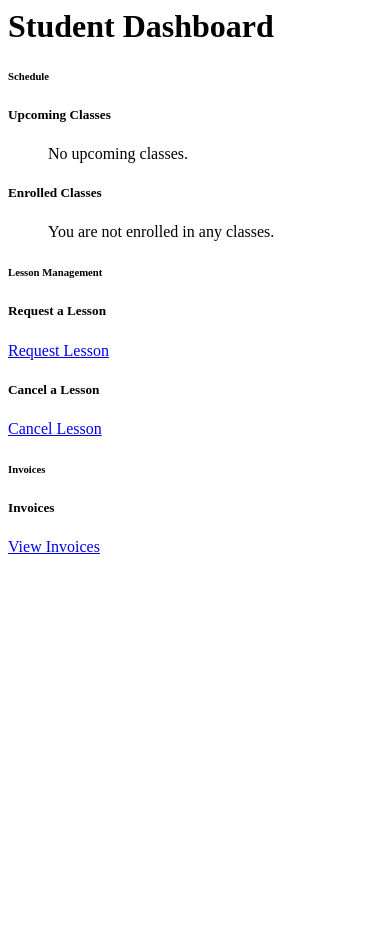
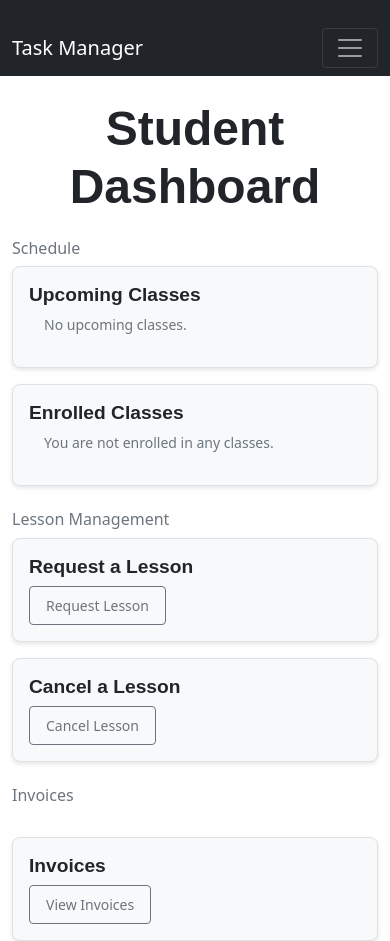
Before and after one commit to Noufabdalm/Narwhal, a Django app: template tutorials/templates/student_dashboard.html in a window 390 px wide. Before the commit the page ends 554 px from the top, so only its background shows below. Run offline with Django 3.2, Linux system fonts and the light colour scheme; the template is opened without the code that fills it, so the values that code supplies are empty; some libraries are stand-ins or nearby versions.

Commit message:
Made front end for student student_dashboard

```diff
--- a/static/custom.css
+++ b/static/custom.css
@@ -2,10 +2,9 @@
  * Alerts
  */
 
-.alert {
+ .alert {
   border-radius: 0px;
 }
-
 
 /*
  * Cover page
@@ -20,9 +19,9 @@
   height: 100vh;
 }
 
-.vcenter-item{
-    display: flex;
-    align-items: center;
+.vcenter-item {
+  display: flex;
+  align-items: center;
 }
 
 /*
@@ -45,13 +44,13 @@ p.cover-text {
   padding-bottom: 30px;
   border-radius: 15%;
 }
+
 .cover-card-block {
-  opacity: 1
+  opacity: 1;
 }
 
-
 /*
- * forms
+ * Forms
  */
 .nolabel label {
   display: none;
@@ -82,13 +81,13 @@ ul.errorlist {
  */
 .profile-image {
   width: 120px;
-  clear:both;
-  float:left;
+  clear: both;
+  float: left;
 }
 
 .profile-text {
-  overflow:hidden;
-  padding-left:20px
+  overflow: hidden;
+  padding-left: 20px;
 }
 
 h3.profile-title {
@@ -101,7 +100,6 @@ h3.profile-title {
   font-style: italic;
 }
 
-
 /*
  * Hyperlinks
  */
@@ -109,7 +107,102 @@ h3.profile-title {
   text-decoration: none;
   color: #0d6efd;
 }
+
 .content a:hover {
   text-decoration: underline;
   color: #0d6efd;
 }
+
+/*
+ * Dashboard Styling
+ */
+
+/* General Layout */
+.container {
+  margin-top: 20px;
+}
+
+.text-center {
+  text-align: center;
+}
+
+h1,
+h5 {
+  font-family: Arial, sans-serif;
+  font-weight: bold;
+}
+
+h6 {
+  font-size: 16px;
+  color: #6c757d;
+  margin-bottom: 10px;
+}
+
+/* Cards */
+.bg-light {
+  background-color: #f8f9fa !important;
+}
+
+.border {
+  border: 1px solid #dee2e6;
+}
+
+.rounded {
+  border-radius: 8px !important;
+  box-shadow: 0 2px 4px rgba(0, 0, 0, 0.1);
+}
+
+.p-4 {
+  padding: 1.5rem !important;
+}
+
+.low-key {
+  color: #6c757d;
+  font-size: 14px;
+}
+
+ul {
+  padding-left: 20px;
+  list-style-type: disc;
+}
+
+ul li {
+  margin-bottom: 8px;
+}
+
+/* Buttons */
+.btn {
+  border-radius: 4px;
+  padding: 8px 16px;
+  text-transform: capitalize;
+}
+
+.btn-outline-secondary {
+  color: #6c757d;
+  border-color: #6c757d;
+  background-color: transparent;
+}
+
+.btn-outline-secondary:hover {
+  background-color: #6c757d;
+  color: #fff;
+}
+
+/* Responsive Adjustments */
+@media (max-width: 768px) {
+  .p-4 {
+    padding: 1rem !important;
+  }
+
+  h1 {
+    font-size: 3rem;
+  }
+
+  h5 {
+    font-size: 1.2rem;
+  }
+
+  ul {
+    padding-left: 15px;
+  }
+}
--- a/tutorials/templates/admin_invoice_view.html
+++ b/tutorials/templates/admin_invoice_view.html
@@ -1,4 +1,4 @@
-{% extends 'base.html' %}
+{% extends "base_content.html" %}
 
 {% block content %}
 <h1>Admin Invoice Management</h1>
--- a/tutorials/templates/student_courses.html
+++ b/tutorials/templates/student_courses.html
@@ -1,4 +1,4 @@
-{% extends "base.html" %}
+{% extends "base_content.html" %}
 
 {% block content %}
 <div class="container">
--- a/tutorials/templates/student_dashboard.html
+++ b/tutorials/templates/student_dashboard.html
@@ -1,9 +1,17 @@
-<div class="content">
-  <h1 class="cover-heading text-center mb-4">Student Dashboard</h1>
+{% extends "base_content.html" %}
+
+{% block title %}
+Student Dashboard
+{% endblock %}
+
+{% block content %}
+<div class="container mt-4">
+    <h1 class="text-center mb-4">Student Dashboard</h1>
 
     <!-- Schedule Section -->
-  <h6 class="list-title text-muted mb-2">Schedule</h6>
+    <h6 class="text-muted mb-2">Schedule</h6>
     <div class="row g-3">
+        <!-- Upcoming Classes -->
         <div class="col-md-6">
             <div class="p-4 bg-light border rounded">
                 <h5 class="fw-bold text-dark">Upcoming Classes</h5>
@@ -18,6 +26,7 @@
                 </ul>
             </div>
         </div>
+        <!-- Enrolled Classes -->
         <div class="col-md-6">
             <div class="p-4 bg-light border rounded">
                 <h5 class="fw-bold text-dark">Enrolled Classes</h5>
@@ -32,15 +41,17 @@
         </div>
     </div>
 
-  <!-- Lesson Management -->
-  <h6 class="list-title text-muted mt-4 mb-2">Lesson Management</h6>
+    <!-- Lesson Management Section -->
+    <h6 class="text-muted mt-4 mb-2">Lesson Management</h6>
     <div class="row g-3">
+        <!-- Request Lesson -->
         <div class="col-md-6">
             <div class="p-4 bg-light border rounded">
                 <h5 class="fw-bold text-dark">Request a Lesson</h5>
-              <a href="{% url 'select_course' %}" class="btn btn-outline-secondary btn-sm">Request Lesson</a>
+                <a href="{% url 'lesson_requests' %}" class="btn btn-outline-secondary btn-sm">Request Lesson</a>
             </div>
         </div>
+        <!-- Cancel Lesson -->
         <div class="col-md-6">
             <div class="p-4 bg-light border rounded">
                 <h5 class="fw-bold text-dark">Cancel a Lesson</h5>
@@ -49,9 +60,9 @@
         </div>
     </div>
 
-  <!-- Invoices -->
-  <h6 class="list-title text-muted mt-4 mb-2">Invoices</h6>
-  <div class="row g-3">
+    <!-- Invoices Section -->
+    <h6 class="text-muted mt-4 mb-2">Invoices</h6>
+    <div class="row g-3 mt-3">
         <div class="col-md-12">
             <div class="p-4 bg-light border rounded">
                 <h5 class="fw-bold text-dark">Invoices</h5>
@@ -60,3 +71,4 @@
         </div>
     </div>
 </div>
+{% endblock %}
--- a/tutorials/templates/student_lesson_schedule.html
+++ b/tutorials/templates/student_lesson_schedule.html
@@ -1,4 +1,4 @@
-{% extends "base.html" %}
+{% extends "base_content.html" %}
 
 {% block content %}
 <div class="container">
--- a/tutorials/templates/student_payment_history.html
+++ b/tutorials/templates/student_payment_history.html
@@ -1,4 +1,4 @@
-{% extends 'base.html' %}
+{% extends "base_content.html" %}
 
 {% block content %}
 <h1>Payment History</h1>
--- a/tutorials/templates/tutor_schedule.html
+++ b/tutorials/templates/tutor_schedule.html
@@ -1,4 +1,4 @@
-{% extends "base.html" %}
+{% extends "base_content.html" %}
 
 {% block content %}
 <div class="container">
```
Also changed, not shown: tutorials/migrations/0001_initial.py, tutorials/migrations/0002_cancellationrequest.py (deleted), tutorials/migrations/0003_lesson_status.py (deleted), tutorials/migrations/0004_rename_islate_cancellationrequest_is_late_and_more.py (deleted), tutorials/migrations/0005_remove_lesson_status.py (deleted). Lines whose indentation alone changed are shown as unchanged.
